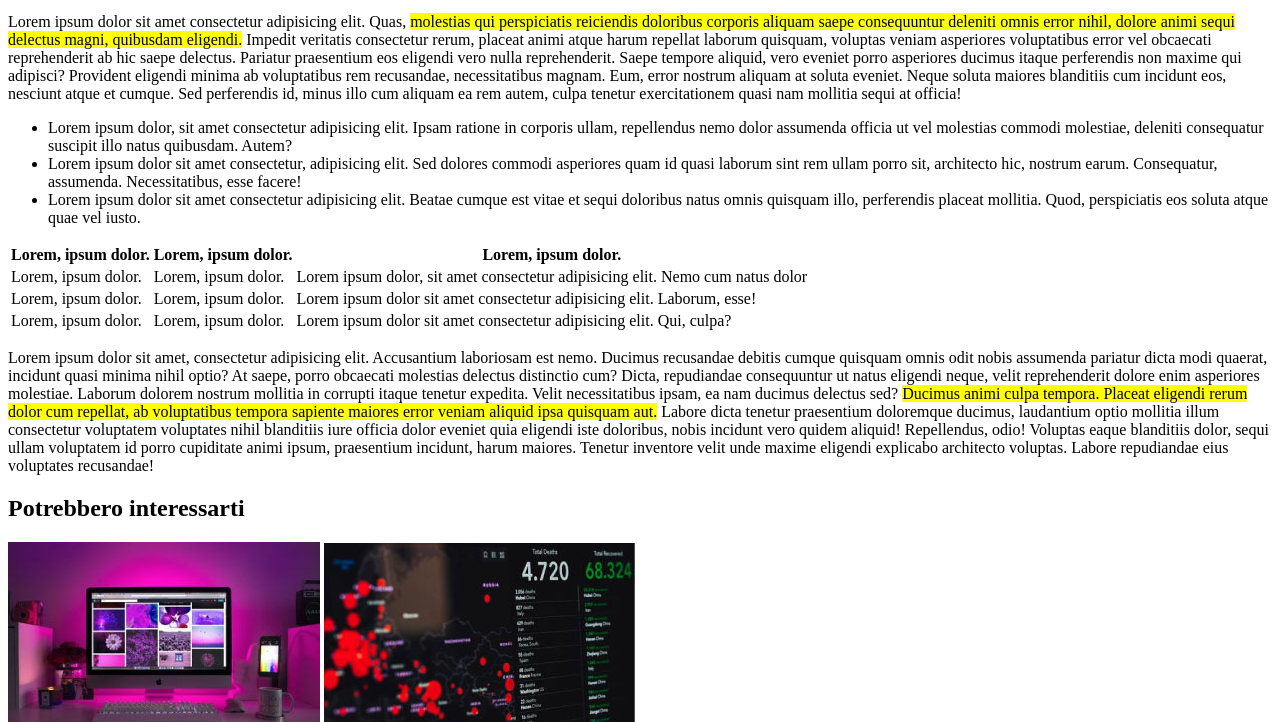
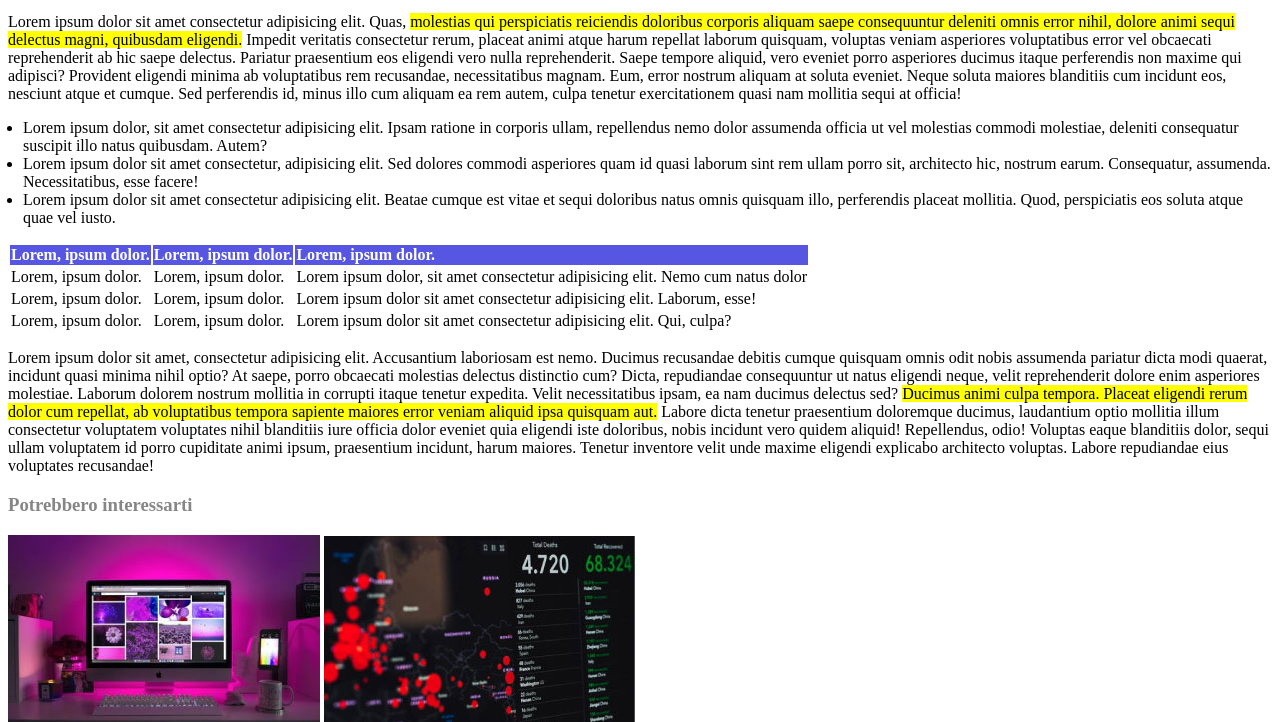
Before and after one commit to AndreaBeltramin/html-css-booleaner, a plain HTML site: page index.html in a window 1280 px wide. Shown: the part 704-1426 px from the top of the page. Drawn offline with Linux system fonts and the light colour scheme.

Commit message:
fix footer

```diff
--- a/css/style.css
+++ b/css/style.css
@@ -25,10 +25,10 @@ img {
     color: rgb(60, 206, 255);
     margin: 0%;
 }
+
 .data{
     color: rgb(60, 206, 255);
     margin: 0%;
-
 }
 
 .tim1{
@@ -40,6 +40,7 @@ img {
     width: 500px;
     height: 350px;
 }
+
 .foto{
     margin-bottom: 0px;
 }
@@ -47,6 +48,26 @@ img {
 .paragrafo-foto1{
     margin: 0%;
 }
+
 .paragrafo-foto2{
     margin-top: 0px;
 }
+
+.lista{
+    margin-left: -25px;
+}
+
+.riga1tabella{
+    color: white ;
+    background-color: rgb(86, 86, 226);
+    text-align: left;
+}
+
+.corpo-tabella{
+
+}
+
+/*footer*/
+.titolo-footer{
+    color: rgb(134, 134, 134);
+}
--- a/index.html
+++ b/index.html
@@ -28,21 +28,24 @@
             Impedit veritatis consectetur rerum, placeat animi atque harum repellat laborum quisquam, voluptas veniam asperiores voluptatibus error vel obcaecati reprehenderit ab hic saepe delectus. Pariatur praesentium eos eligendi vero nulla reprehenderit.
             Saepe tempore aliquid, vero eveniet porro asperiores ducimus itaque perferendis non maxime qui adipisci? Provident eligendi minima ab voluptatibus rem recusandae, necessitatibus magnam. Eum, error nostrum aliquam at soluta eveniet.
             Neque soluta maiores blanditiis cum incidunt eos, nesciunt atque et cumque. Sed perferendis id, minus illo cum aliquam ea rem autem, culpa tenetur exercitationem quasi nam mollitia sequi at officia!
+        </p>
+        <div class="lista">
             <ul>
                 <li>Lorem ipsum dolor, sit amet consectetur adipisicing elit. Ipsam ratione in corporis ullam, repellendus nemo dolor assumenda officia ut vel molestias commodi molestiae, deleniti consequatur suscipit illo natus quibusdam. Autem?</li>
                 <li>Lorem ipsum dolor sit amet consectetur, adipisicing elit. Sed dolores commodi asperiores quam id quasi laborum sint rem ullam porro sit, architecto hic, nostrum earum. Consequatur, assumenda. Necessitatibus, esse facere!</li>
                 <li>Lorem ipsum dolor sit amet consectetur adipisicing elit. Beatae cumque est vitae et sequi doloribus natus omnis quisquam illo, perferendis placeat mollitia. Quod, perspiciatis eos soluta atque quae vel iusto.</li>
-             </ul>
-        </p>
+            </ul>
+        </div>
+
         <table>
             <thead>
-                <tr>
+                <tr class="riga1tabella">
                     <th>Lorem, ipsum dolor.</th>
                     <th>Lorem, ipsum dolor.</th>
                     <th>Lorem, ipsum dolor.</th>
                 </tr>
             </thead>
-            <tbody>
+            <tbody class="corpo-tabella">
                 <tr>
                     <td>Lorem, ipsum dolor.</td>
                     <td>Lorem, ipsum dolor.</td>
@@ -68,8 +71,8 @@
             Voluptas eaque blanditiis dolor, sequi ullam voluptatem id porro cupiditate animi ipsum, praesentium incidunt, harum maiores. Tenetur inventore velit unde maxime eligendi explicabo architecto voluptas. Labore repudiandae eius voluptates recusandae!
         </p>
     </main>
-    <footer> <!--linl utili-->
-        <h2>Potrebbero interessarti</h2>
+    <footer> <!--link utili-->
+        <h3 class="titolo-footer">Potrebbero interessarti</h3>
         <img src="./img/monitor.jpg" alt="monitor">
         <img src="./img/graph.jpg" alt="grafico">
     </footer>
```
